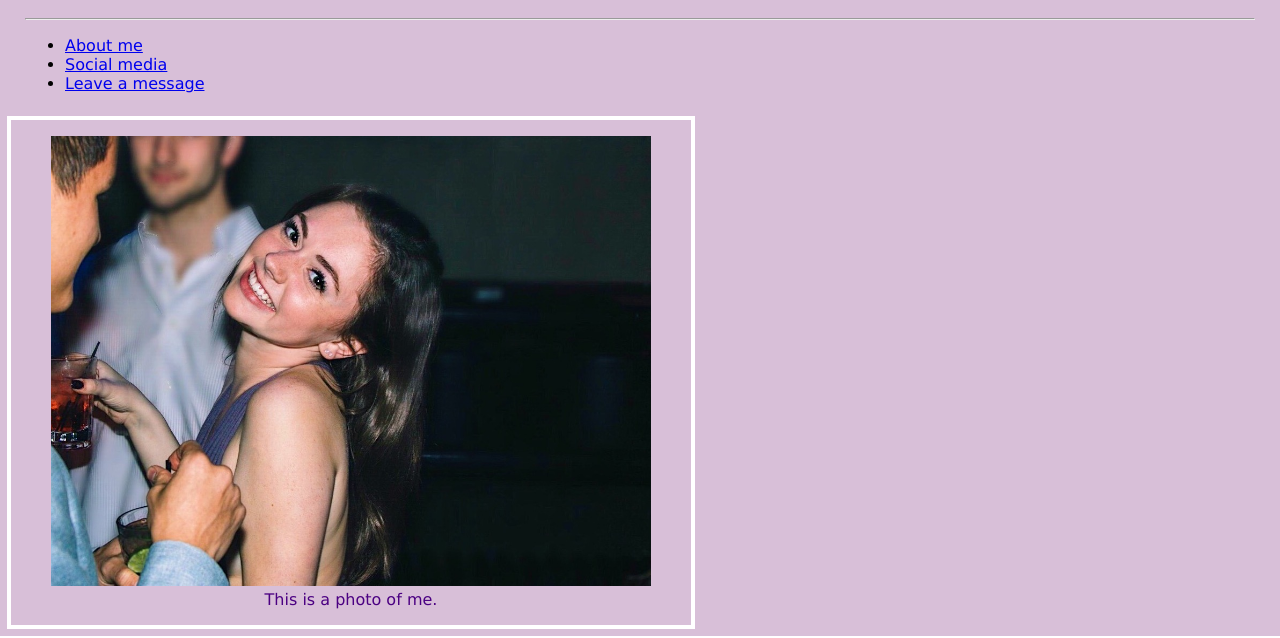
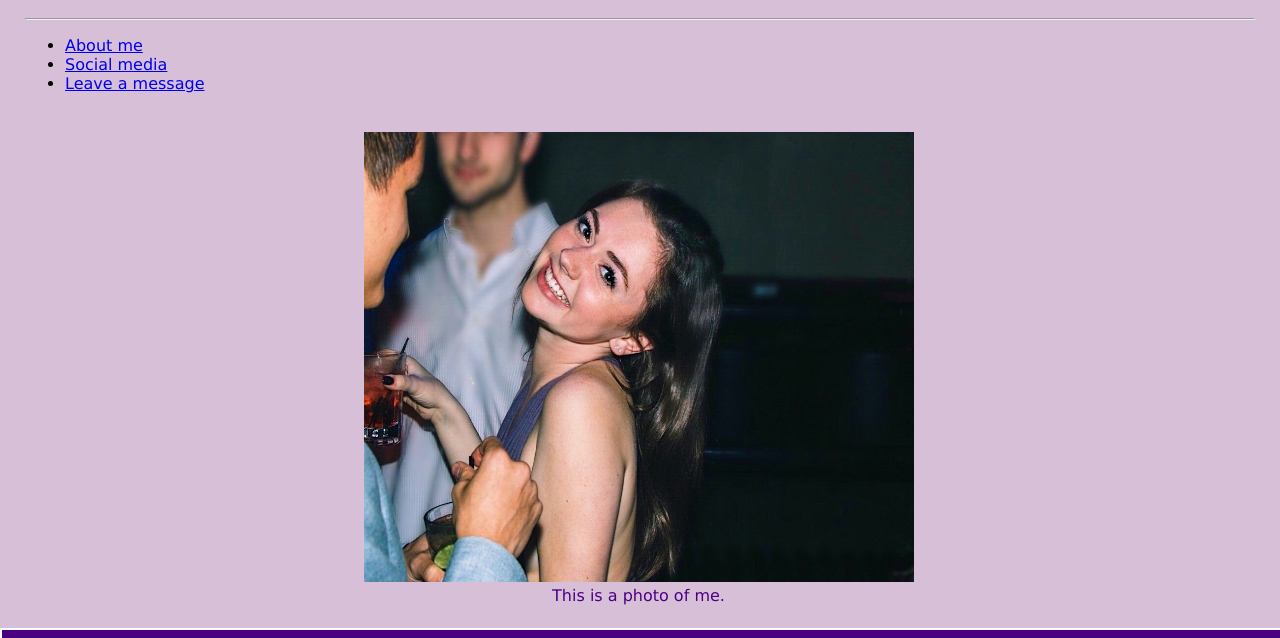
Before and after one commit to sierratmills/About-me, a plain HTML site: page index.html in a window 1280 px wide. Shown: the part 118-756 px from the top of the page. Drawn offline with Linux system fonts and the light colour scheme.

Commit message:
Centered the picture and removed a border

```diff
--- a/index.css
+++ b/index.css
@@ -20,15 +20,15 @@ section {
     width: 100%;
 }
 #picture {
-    border: 4px solid;
     border-color: white;
     color: indigo;
     display: inline-block;
     width: 4 em;
     height: 2 em;
     text-align: center;
-    align-items: center;
-    justify-content: center;
+    position: relative;
+    right: -25%;
+    max-width: 50%;
 }
 #message {
     border: 4px solid;
--- a/index.html
+++ b/index.html
@@ -36,7 +36,7 @@
                     <section class="box">
                     <article id="picture">
                         <figure>
-                            <img src="IMG_5441.jpg" alt="A picture of myself" class="center" width="600" height="450"/>
+                            <img src="IMG_5441.jpg" alt="A picture of myself" class="center" width="550" height="450"/>
                             <figcaption>
                                 This is a photo of me.
                             </figcaption>
```
